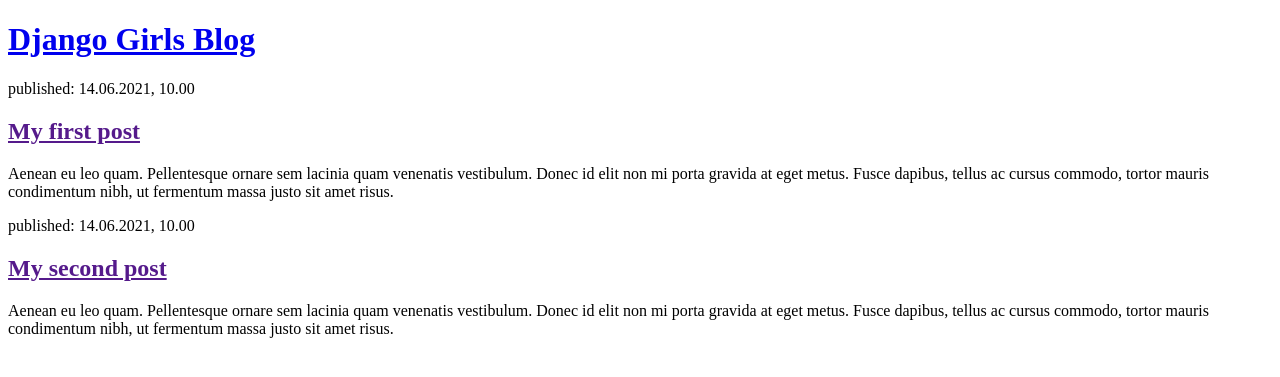
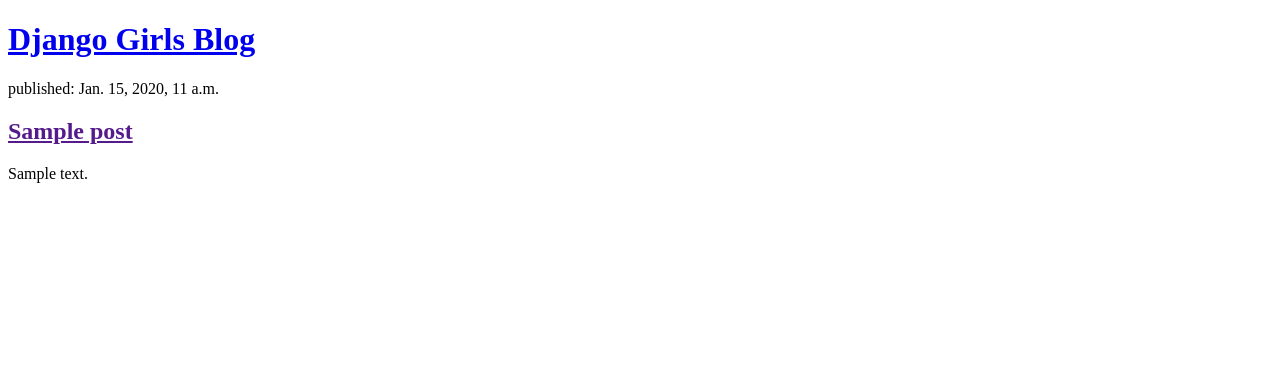
Before and after one commit to manchulu/-my-first-blog, a Django app: template blog/templates/blog/post_list.html in a window 1280 px wide. Shown: the top 377 px of the page. Run offline with Django 3.2, Linux system fonts and the light colour scheme; the template is opened without the code that fills it: values that come from a table or form of the project are taken from there, others are empty; tables that the repository leaves empty hold one stand-in row (values such as "Sample post").

Commit message:
Modified templates to display posts from database.

```diff
--- a/blog/templates/blog/post_list.html
+++ b/blog/templates/blog/post_list.html
@@ -7,17 +7,13 @@
   <header>
       <h1><a href="/">Django Girls Blog</a></h1>
   </header>
-    <article>
-        <time>published: 14.06.2021, 10.00</time>
-        <h2><a href="">My first post</a></h2>
-        <p>Aenean eu leo quam. Pellentesque ornare sem lacinia quam venenatis vestibulum. Donec id elit non mi porta gravida at eget metus. Fusce dapibus, tellus ac cursus commodo, tortor mauris condimentum nibh, ut fermentum massa justo sit amet risus.</p>
-    </article>
 
-    <article>
-        <time>published: 14.06.2021, 10.00</time>
-        <h2><a href="">My second post</a></h2>
-        <p>Aenean eu leo quam. Pellentesque ornare sem lacinia quam venenatis vestibulum. Donec id elit non mi porta gravida at eget metus. Fusce dapibus, tellus ac cursus commodo, tortor mauris condimentum nibh, ut fermentum massa justo sit amet risus.</p>
-    </article>
-
+  {% for post in posts %}
+  <article>
+      <time>published: {{post.published_date}}</time>
+      <h2><a href="">{{post.title}}</a></h2>
+      <p>{{ post.text|linebreaksbr}}</p>
+  </article>
+  {% endfor %}
 </body>
 </html>
--- /dev/null
+++ b/blog/urls.py
@@ -0,0 +1,7 @@
+from django.urls import path
+from . import views
+
+#Url patterns
+urlpatterns = [
+    path('', views.post_list, name='post_list')
+]
--- a/blog/views.py
+++ b/blog/views.py
@@ -1,3 +1,9 @@
 from django.shortcuts import render
+from django.utils import timezone
+from .models import Post
+
 
 # Create your views here.
+def post_list(request):
+    posts = Post.objects.filter(published_date__lte=timezone.now()).order_by('published_date')
+    return render(request, 'blog/post_list.html', {'posts': posts})
--- a/mysite/urls.py
+++ b/mysite/urls.py
@@ -14,8 +14,9 @@
     2. Add a URL to urlpatterns:  path('blog/', include('blog.urls'))
 """
 from django.contrib import admin
-from django.urls import path
+from django.urls import path, include
 
 urlpatterns = [
     path('admin/', admin.site.urls),
+    path('', include('blog.urls')),
 ]
```
